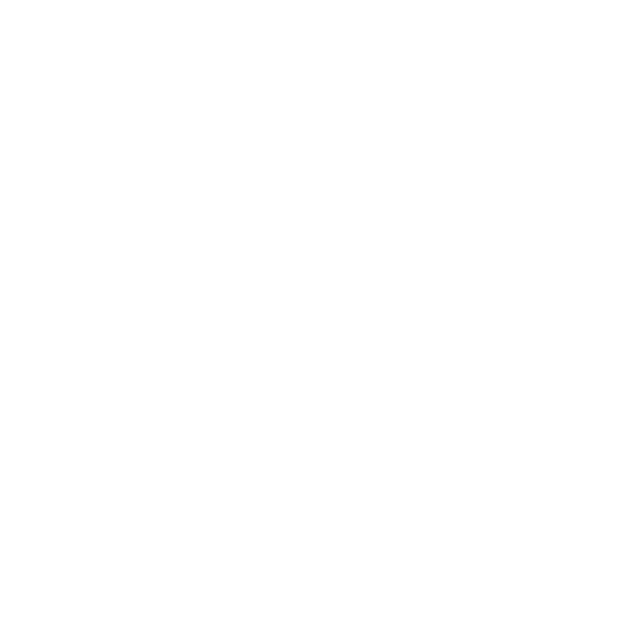
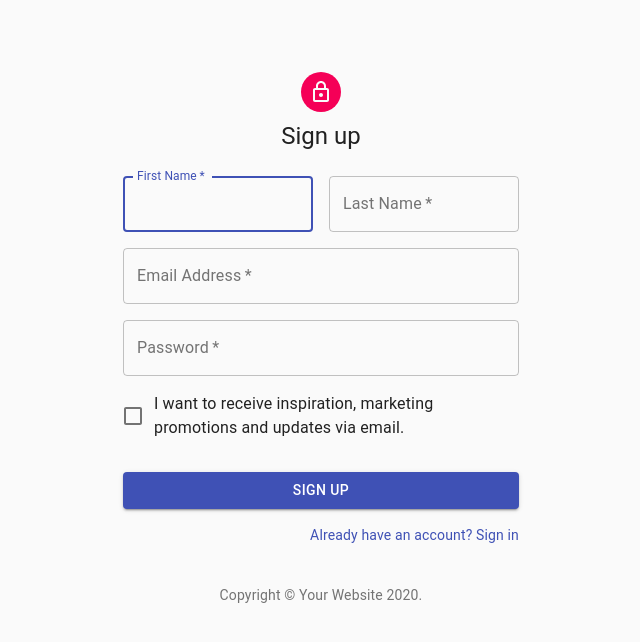
Before and after one commit to Hamaddogar/june-react-22, a React (Create React App) app: page /SignUP in a window 1280 px wide. Shown: the top 642 px of the page, without its empty margins (319-959 px from the left). Built offline with nearby package versions, Linux system fonts and the light colour scheme.

Commit message:
Today React Project

```diff
--- a/src/App.js
+++ b/src/App.js
@@ -5,6 +5,9 @@
 import About from '../src/About/About'
 import Contact from '../src/contact/contact'
 import Testcmp from '../src/functionalComponent/functionalComponent'
+ import Login from '../src/Home/Header/login/login'
+ import Signup from '../src/Home/Header/signup/signup'
+
 
 
 class App extends React.Component {
@@ -17,6 +20,10 @@
         <Route  exact  path="/" component={Home}  />
          <Route  path="/about" component={About}/>
          <Route  path="/contact" component={Contact}/>
+         <Route  path="/SignUP" component={Signup}/>
+         <Route  path="/login" component={Login}/>
+
+
 
 
        </BrowserRouter>
--- a/src/Home/Header/Header.js
+++ b/src/Home/Header/Header.js
@@ -116,8 +116,8 @@
       open={isMenuOpen}
       onClose={handleMenuClose}
     >
-      <MenuItem onClick={handleMenuClose}></MenuItem>
-      <MenuItem onClick={handleMenuClose}>My account</MenuItem>
+      <MenuItem onClick={handleMenuClose}> <Link to="/login">Login</Link></MenuItem>
+      <MenuItem onClick={handleMenuClose}> <Link to="/SignUP">SignUP</Link></MenuItem>
     </Menu>
   );
 
--- /dev/null
+++ b/src/Home/Header/login/login.js
@@ -0,0 +1,131 @@
+import React from 'react';
+import Avatar from '@material-ui/core/Avatar';
+import Button from '@material-ui/core/Button';
+import CssBaseline from '@material-ui/core/CssBaseline';
+import TextField from '@material-ui/core/TextField';
+import FormControlLabel from '@material-ui/core/FormControlLabel';
+import Checkbox from '@material-ui/core/Checkbox';
+import Link from '@material-ui/core/Link';
+import Paper from '@material-ui/core/Paper';
+import Box from '@material-ui/core/Box';
+import Grid from '@material-ui/core/Grid';
+import LockOutlinedIcon from '@material-ui/icons/LockOutlined';
+import Typography from '@material-ui/core/Typography';
+import { makeStyles } from '@material-ui/core/styles';
+
+function Copyright() {
+  return (
+    <Typography variant="body2" color="textSecondary" align="center">
+      {'Copyright © '}
+      <Link color="inherit" href="https://material-ui.com/">
+        Your Website
+      </Link>{' '}
+      {new Date().getFullYear()}
+      {'.'}
+    </Typography>
+  );
+}
+
+const useStyles = makeStyles((theme) => ({
+  root: {
+    height: '100vh',
+  },
+  image: {
+    backgroundImage: 'url(https://source.unsplash.com/random)',
+    backgroundRepeat: 'no-repeat',
+    backgroundColor:
+      theme.palette.type === 'light' ? theme.palette.grey[50] : theme.palette.grey[900],
+    backgroundSize: 'cover',
+    backgroundPosition: 'center',
+  },
+  paper: {
+    margin: theme.spacing(8, 4),
+    display: 'flex',
+    flexDirection: 'column',
+    alignItems: 'center',
+  },
+  avatar: {
+    margin: theme.spacing(1),
+    backgroundColor: theme.palette.secondary.main,
+  },
+  form: {
+    width: '100%', // Fix IE 11 issue.
+    marginTop: theme.spacing(1),
+  },
+  submit: {
+    margin: theme.spacing(3, 0, 2),
+  },
+}));
+
+export default function SignInSide() {
+  const classes = useStyles();
+
+  return (
+    <Grid container component="main" className={classes.root}>
+      <CssBaseline />
+      <Grid item xs={false} sm={4} md={7} className={classes.image} />
+      <Grid item xs={12} sm={8} md={5} component={Paper} elevation={6} square>
+        <div className={classes.paper}>
+          <Avatar className={classes.avatar}>
+            <LockOutlinedIcon />
+          </Avatar>
+          <Typography component="h1" variant="h5">
+            Sign in
+          </Typography>
+          <form className={classes.form} noValidate>
+            <TextField
+              variant="outlined"
+              margin="normal"
+              required
+              fullWidth
+              id="email"
+              label="Email Address"
+              name="email"
+              autoComplete="email"
+              autoFocus
+            />
+            <TextField
+              variant="outlined"
+              margin="normal"
+              required
+              fullWidth
+              name="password"
+              label="Password"
+              type="password"
+              id="password"
+              autoComplete="current-password"
+            />
+            <FormControlLabel
+              control={<Checkbox value="remember" color="primary" />}
+              label="Remember me"
+            />
+            <Button
+              type="submit"
+              fullWidth
+              variant="contained"
+              color="primary"
+              className={classes.submit}
+            >
+              Sign In
+            </Button>
+            <Grid container>
+              <Grid item xs>
+                <Link href="#" variant="body2">
+                  Forgot password?
+                </Link>
+              </Grid>
+              <Grid item>
+                <Link href="#" variant="body2">
+                  {"Don't have an account? Sign Up"}
+                </Link>
+              </Grid>
+            </Grid>
+            <Box mt={5}>
+              <Copyright />
+            </Box>
+          </form>
+        </div>
+      </Grid>
+    </Grid>
+  );
+}
--- /dev/null
+++ b/src/Home/Header/signup/signup.js
@@ -0,0 +1,140 @@
+import React from 'react';
+import Avatar from '@material-ui/core/Avatar';
+import Button from '@material-ui/core/Button';
+import CssBaseline from '@material-ui/core/CssBaseline';
+import TextField from '@material-ui/core/TextField';
+import FormControlLabel from '@material-ui/core/FormControlLabel';
+import Checkbox from '@material-ui/core/Checkbox';
+import Link from '@material-ui/core/Link';
+import Grid from '@material-ui/core/Grid';
+import Box from '@material-ui/core/Box';
+import LockOutlinedIcon from '@material-ui/icons/LockOutlined';
+import Typography from '@material-ui/core/Typography';
+import { makeStyles } from '@material-ui/core/styles';
+import Container from '@material-ui/core/Container';
+
+function Copyright() {
+  return (
+    <Typography variant="body2" color="textSecondary" align="center">
+      {'Copyright © '}
+      <Link color="inherit" href="https://material-ui.com/">
+        Your Website
+      </Link>{' '}
+      {new Date().getFullYear()}
+      {'.'}
+    </Typography>
+  );
+}
+
+const useStyles = makeStyles((theme) => ({
+  paper: {
+    marginTop: theme.spacing(8),
+    display: 'flex',
+    flexDirection: 'column',
+    alignItems: 'center',
+  },
+  avatar: {
+    margin: theme.spacing(1),
+    backgroundColor: theme.palette.secondary.main,
+  },
+  form: {
+    width: '100%', // Fix IE 11 issue.
+    marginTop: theme.spacing(3),
+  },
+  submit: {
+    margin: theme.spacing(3, 0, 2),
+  },
+}));
+
+export default function SignUp() {
+  const classes = useStyles();
+
+  return (
+    <Container component="main" maxWidth="xs">
+      <CssBaseline />
+      <div className={classes.paper}>
+        <Avatar className={classes.avatar}>
+          <LockOutlinedIcon />
+        </Avatar>
+        <Typography component="h1" variant="h5">
+          Sign up
+        </Typography>
+        <form className={classes.form} noValidate>
+          <Grid container spacing={2}>
+            <Grid item xs={12} sm={6}>
+              <TextField
+                autoComplete="fname"
+                name="firstName"
+                variant="outlined"
+                required
+                fullWidth
+                id="firstName"
+                label="First Name"
+                autoFocus
+              />
+            </Grid>
+            <Grid item xs={12} sm={6}>
+              <TextField
+                variant="outlined"
+                required
+                fullWidth
+                id="lastName"
+                label="Last Name"
+                name="lastName"
+                autoComplete="lname"
+              />
+            </Grid>
+            <Grid item xs={12}>
+              <TextField
+                variant="outlined"
+                required
+                fullWidth
+                id="email"
+                label="Email Address"
+                name="email"
+                autoComplete="email"
+              />
+            </Grid>
+            <Grid item xs={12}>
+              <TextField
+                variant="outlined"
+                required
+                fullWidth
+                name="password"
+                label="Password"
+                type="password"
+                id="password"
+                autoComplete="current-password"
+              />
+            </Grid>
+            <Grid item xs={12}>
+              <FormControlLabel
+                control={<Checkbox value="allowExtraEmails" color="primary" />}
+                label="I want to receive inspiration, marketing promotions and updates via email."
+              />
+            </Grid>
+          </Grid>
+          <Button
+            type="submit"
+            fullWidth
+            variant="contained"
+            color="primary"
+            className={classes.submit}
+          >
+            Sign Up
+          </Button>
+          <Grid container justify="flex-end">
+            <Grid item>
+              <Link href="#" variant="body2">
+                Already have an account? Sign in
+              </Link>
+            </Grid>
+          </Grid>
+        </form>
+      </div>
+      <Box mt={5}>
+        <Copyright />
+      </Box>
+    </Container>
+  );
+}
```
